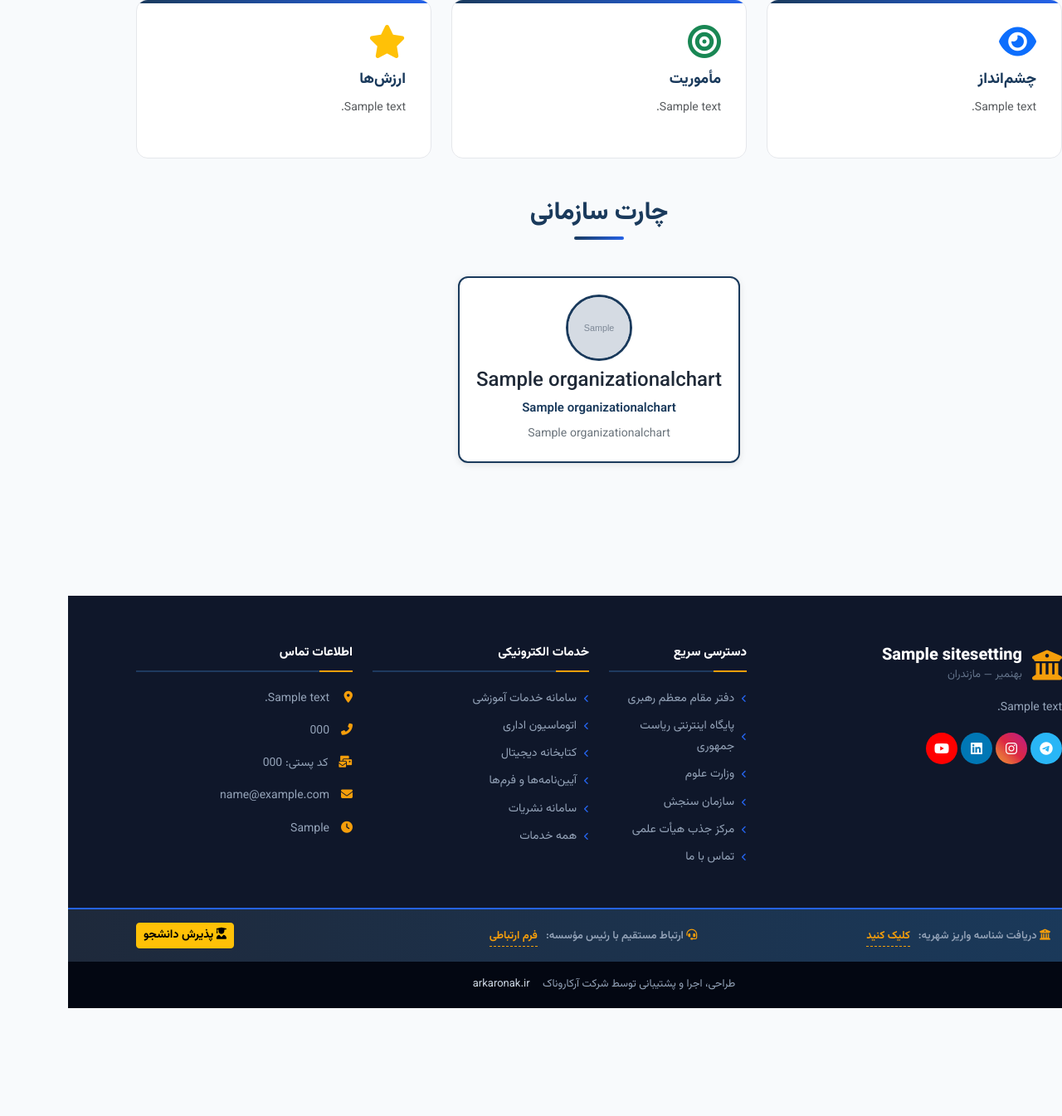
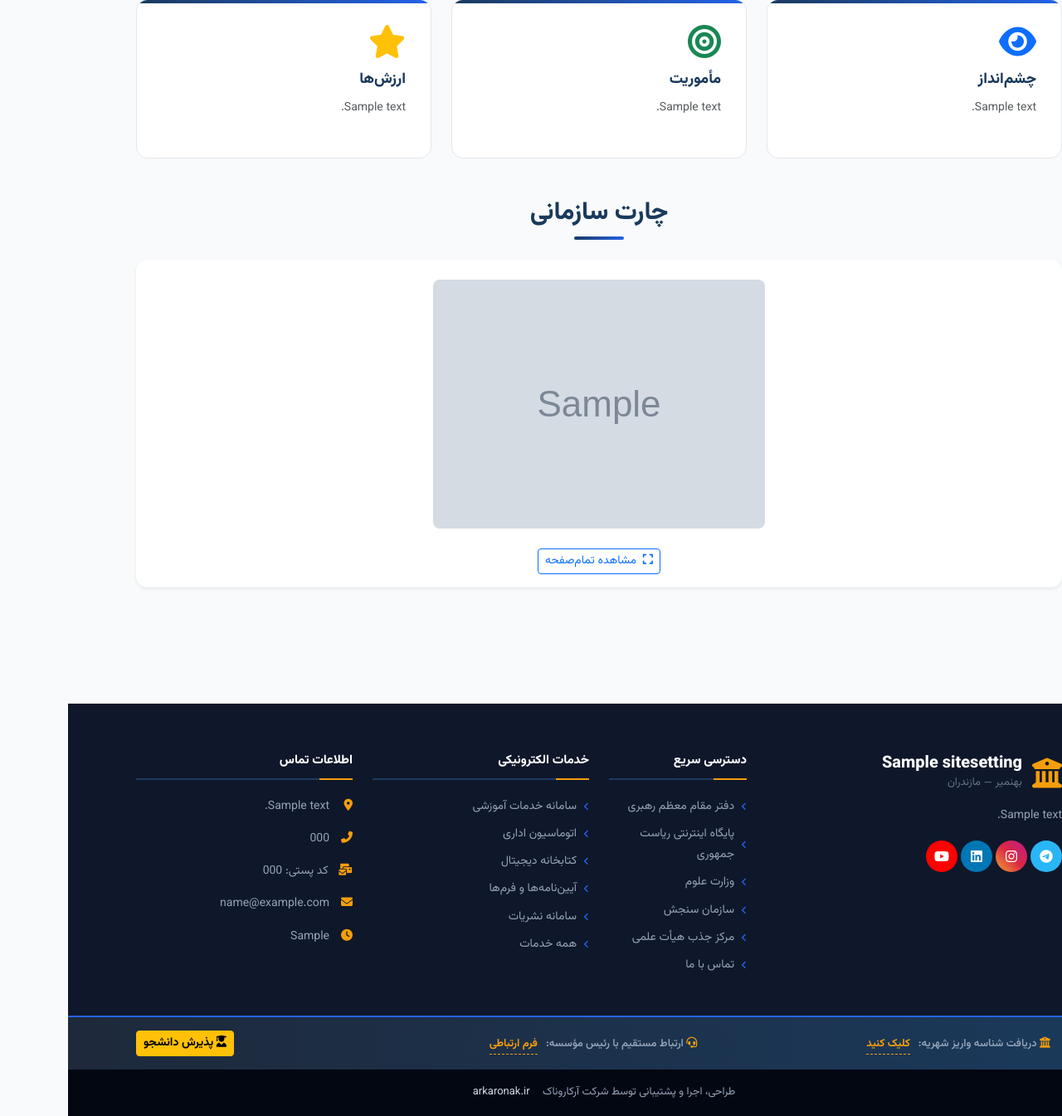
Before and after one commit to Davoadeivai/university-site, a Django app: a page that uses university_site/templates/core/about.html in a window 1280 px wide; the page is wider, and only the part inside the window is pictured. Shown: the part 952-2297 px from the top of that part at 83% size. Before the commit the page ends 2167 px from the top of that part, so only its background shows below. Run offline with Django 5.2, Linux system fonts and the light colour scheme; tables that the repository leaves empty hold one stand-in row (values such as "Sample post"); grey boxes marked "Sample" are stand-in pictures; some libraries are stand-ins or nearby versions.

Commit message:
Add org chart file upload to site settings for the about page.
Allow PDF, image, or Word upload/clear from SiteSettings and show it on the about page.

Co-authored-by: Cursor <cursoragent@cursor.com>

```diff
--- a/university_site/core/models.py
+++ b/university_site/core/models.py
@@ -1,5 +1,26 @@
+import os
+import re
+import uuid
+
+from django.core.validators import FileExtensionValidator
 from django.db import models
+from django.utils.text import get_valid_filename
 from django.utils.translation import gettext_lazy as _
+
+
+def _safe_upload_filename(filename):
+    """نام فایل را برای filesystem سرور (ASCII) امن می‌کند؛ پسوند حفظ می‌شود."""
+    filename = get_valid_filename(filename or 'file')
+    name, ext = os.path.splitext(filename)
+    ext = (ext or '').lower()[:12]
+    safe = re.sub(r'[^A-Za-z0-9_-]+', '-', name).strip('-_')
+    if not safe or not re.search(r'[A-Za-z0-9]', safe):
+        safe = f'doc-{uuid.uuid4().hex[:10]}'
+    return f'{safe[:80]}{ext}'
+
+
+def _org_chart_file_upload_to(instance, filename):
+    return f'site/org_chart/{_safe_upload_filename(filename)}'
 
 
 class SiteSettings(models.Model):
@@ -47,6 +68,16 @@ class SiteSettings(models.Model):
     vision_text = models.TextField(_('چشم‌انداز'), blank=True)
     mission_text = models.TextField(_('مأموریت'), blank=True)
     values_text = models.TextField(_('ارزش‌ها'), blank=True)
+    org_chart_file = models.FileField(
+        _('فایل چارت سازمانی'),
+        upload_to=_org_chart_file_upload_to,
+        blank=True,
+        null=True,
+        validators=[FileExtensionValidator(
+            allowed_extensions=['pdf', 'jpg', 'jpeg', 'png', 'gif', 'webp', 'doc', 'docx'],
+        )],
+        help_text=_('PDF، تصویر (JPG/PNG/…) یا Word. برای حذف، تیک «پاک کردن» را بزنید و ذخیره کنید.'),
+    )
 
     class Meta:
         verbose_name = _('تنظیمات سایت')
@@ -54,6 +85,20 @@ class SiteSettings(models.Model):
 
     def __str__(self):
         return self.university_name_fa
+
+    @property
+    def org_chart_file_kind(self):
+        """نوع فایل چارت: image | pdf | word | other | None"""
+        if not self.org_chart_file:
+            return None
+        ext = os.path.splitext(self.org_chart_file.name)[1].lower().lstrip('.')
+        if ext in ('jpg', 'jpeg', 'png', 'gif', 'webp', 'bmp'):
+            return 'image'
+        if ext == 'pdf':
+            return 'pdf'
+        if ext in ('doc', 'docx'):
+            return 'word'
+        return 'other'
 
 
 class Slider(models.Model):
@@ -657,23 +702,6 @@ class PaymentIdentifier(models.Model):
 
 # ─── آیین‌نامه‌ها و فرم‌ها ───────────────────────────────────────
 
-def _safe_upload_filename(filename):
-    """نام فایل را برای filesystem سرور (ASCII) امن می‌کند؛ پسوند حفظ می‌شود."""
-    import os
-    import re
-    import uuid
-    from django.utils.text import get_valid_filename
-
-    filename = get_valid_filename(filename or 'file')
-    name, ext = os.path.splitext(filename)
-    ext = (ext or '').lower()[:12]
-    # فقط حروف/عدد انگلیسی و خط تیره
-    safe = re.sub(r'[^A-Za-z0-9_-]+', '-', name).strip('-_')
-    if not safe or not re.search(r'[A-Za-z0-9]', safe):
-        safe = f'doc-{uuid.uuid4().hex[:10]}'
-    return f'{safe[:80]}{ext}'
-
-
 def _document_pdf_upload_to(instance, filename):
     return f'documents/{_safe_upload_filename(filename)}'
 
--- a/university_site/templates/core/about.html
+++ b/university_site/templates/core/about.html
@@ -70,7 +70,44 @@
         <!-- Org Chart -->
         <div id="chart" class="mt-5" data-aos="fade-up">
             <h2 class="section-title text-center">چارت سازمانی</h2>
-            {% if org_chart %}
+            {% if settings and settings.org_chart_file %}
+            <div class="org-chart-file mt-4 bg-white rounded-xl shadow-sm overflow-hidden">
+                {% if settings.org_chart_file_kind == 'image' %}
+                <div class="p-3 p-md-4 text-center">
+                    <img src="{{ settings.org_chart_file.url }}"
+                         alt="چارت سازمانی"
+                         class="img-fluid"
+                         style="max-width:100%;height:auto;border-radius:8px;">
+                </div>
+                <div class="px-3 pb-3 text-center">
+                    <a href="{{ settings.org_chart_file.url }}" class="btn btn-outline-primary btn-sm" target="_blank" rel="noopener">
+                        <i class="fas fa-expand me-1"></i> مشاهده تمام‌صفحه
+                    </a>
+                </div>
+                {% elif settings.org_chart_file_kind == 'pdf' %}
+                <div class="d-flex flex-wrap justify-content-between align-items-center gap-2 p-3 border-bottom bg-light">
+                    <strong style="font-size:14px;"><i class="fas fa-file-pdf text-danger me-1"></i> چارت سازمانی (PDF)</strong>
+                    <a href="{{ settings.org_chart_file.url }}" class="btn btn-sm btn-outline-danger" target="_blank" rel="noopener" download>
+                        <i class="fas fa-download me-1"></i> دانلود
+                    </a>
+                </div>
+                <iframe src="{{ settings.org_chart_file.url }}#toolbar=1&navpanes=0&view=FitH"
+                        title="چارت سازمانی"
+                        style="width:100%;height:75vh;border:0;background:#eef2f7;"></iframe>
+                {% else %}
+                <div class="p-5 text-center">
+                    <div style="width:88px;height:88px;border-radius:22px;background:linear-gradient(135deg,#2b579a,#1a365d);color:#fff;display:inline-flex;align-items:center;justify-content:center;font-size:40px;margin-bottom:18px;">
+                        <i class="fas fa-{% if settings.org_chart_file_kind == 'word' %}file-word{% else %}file{% endif %}"></i>
+                    </div>
+                    <h4 class="fw-bold mb-2">فایل چارت سازمانی</h4>
+                    <p class="text-muted mb-4" style="font-size:14px;">برای مشاهده یا دانلود فایل روی دکمه زیر کلیک کنید.</p>
+                    <a href="{{ settings.org_chart_file.url }}" class="btn-primary-uni" target="_blank" rel="noopener">
+                        <i class="fas fa-download me-2"></i> دانلود / باز کردن فایل
+                    </a>
+                </div>
+                {% endif %}
+            </div>
+            {% elif org_chart %}
             <div class="org-chart-container mt-4">
                 {% for node in org_chart %}
                 <div class="org-node-wrapper">
@@ -118,7 +155,7 @@
             {% else %}
             <div class="text-center p-5 bg-white rounded-xl shadow-sm mt-4">
                 <i class="fas fa-sitemap text-primary" style="font-size:60px; opacity:0.3;"></i>
-                <p class="text-muted mt-3">چارت سازمانی از طریق پنل مدیریت بارگذاری می‌شود</p>
+                <p class="text-muted mt-3">چارت سازمانی از طریق پنل مدیریت (تنظیمات سایت) بارگذاری می‌شود</p>
             </div>
             {% endif %}
         </div>
```
Also changed, not shown: university_site/core/admin.py (+7 -0 lines), university_site/core/migrations/0022_sitesettings_org_chart_file.py (added).
